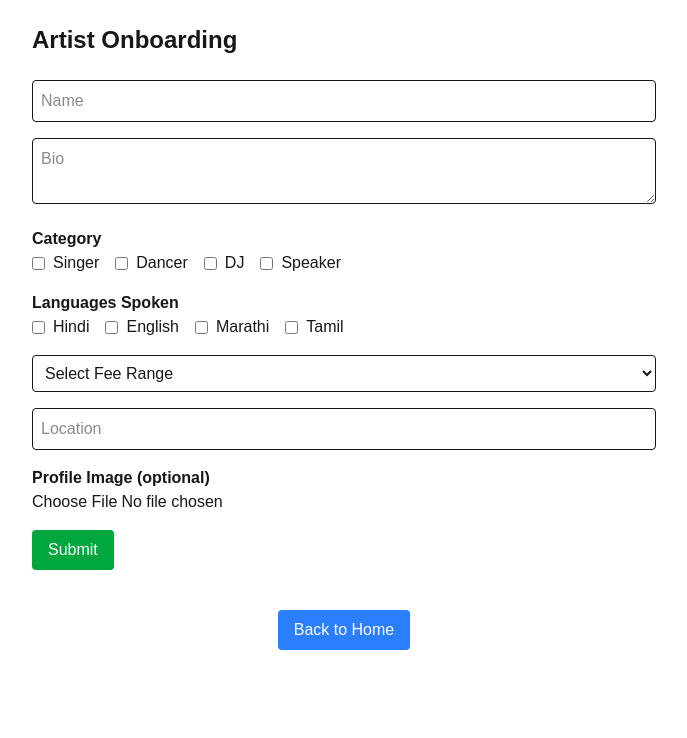
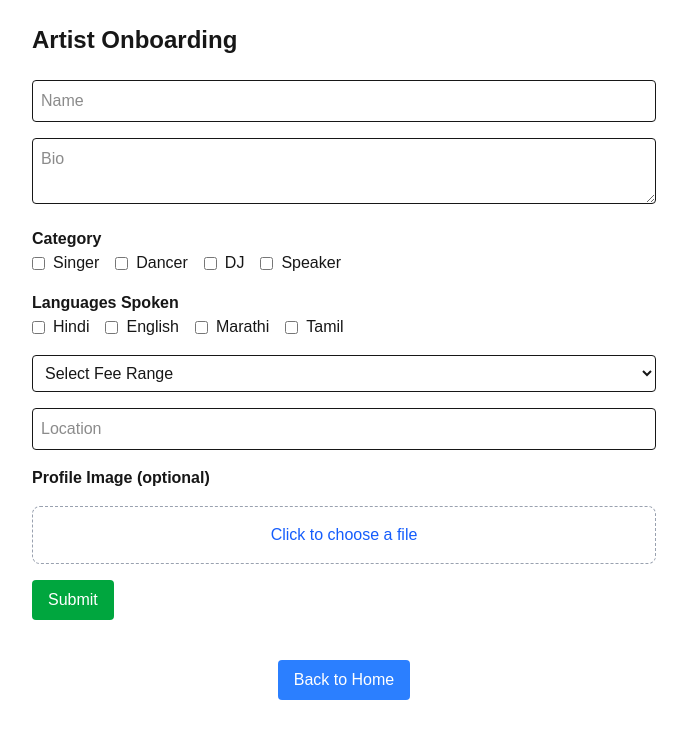
Before and after one commit to Mayursanodiya-code/artistly, a Next.js app: page /onboard in a window 1280 px wide. Shown: the top 738 px of the page, without its empty margins (296-983 px from the left). Built offline with nearby package versions, Linux system fonts and the light colour scheme.

Commit message:
style: modern file upload block for profile image

```diff
--- a/src/app/onboard/page.tsx
+++ b/src/app/onboard/page.tsx
@@ -6,7 +6,6 @@ import * as yup from "yup";
 import Link from "next/link";
 import { useState } from "react";
 
-// ✅ Validation schema using Yup
 const schema = yup.object().shape({
   name: yup.string().required("Name is required"),
   bio: yup.string().required("Bio is required"),
@@ -115,14 +114,23 @@ export default function OnboardPage() {
           <p className="text-red-600 text-sm">{errors.location.message}</p>
         )}
 
-        {/* Image Upload */}
-        <label className="font-semibold">Profile Image (optional)</label>
-        <input
-          type="file"
-          accept="image/*"
-          onChange={handleImageUpload}
-          className="w-full"
-        />
+        {/* Profile Image Upload - STYLED */}
+        <label className="font-semibold block">Profile Image (optional)</label>
+        <div className="w-full border border-dashed border-gray-400 rounded-lg p-4 text-center hover:bg-gray-100 transition">
+          <label
+            htmlFor="profileImage"
+            className="cursor-pointer text-blue-600 font-medium"
+          >
+            {image ? image.name : "Click to choose a file"}
+          </label>
+          <input
+            id="profileImage"
+            type="file"
+            accept="image/*"
+            onChange={handleImageUpload}
+            className="hidden"
+          />
+        </div>
 
         {/* Submit Button */}
         <button
```
